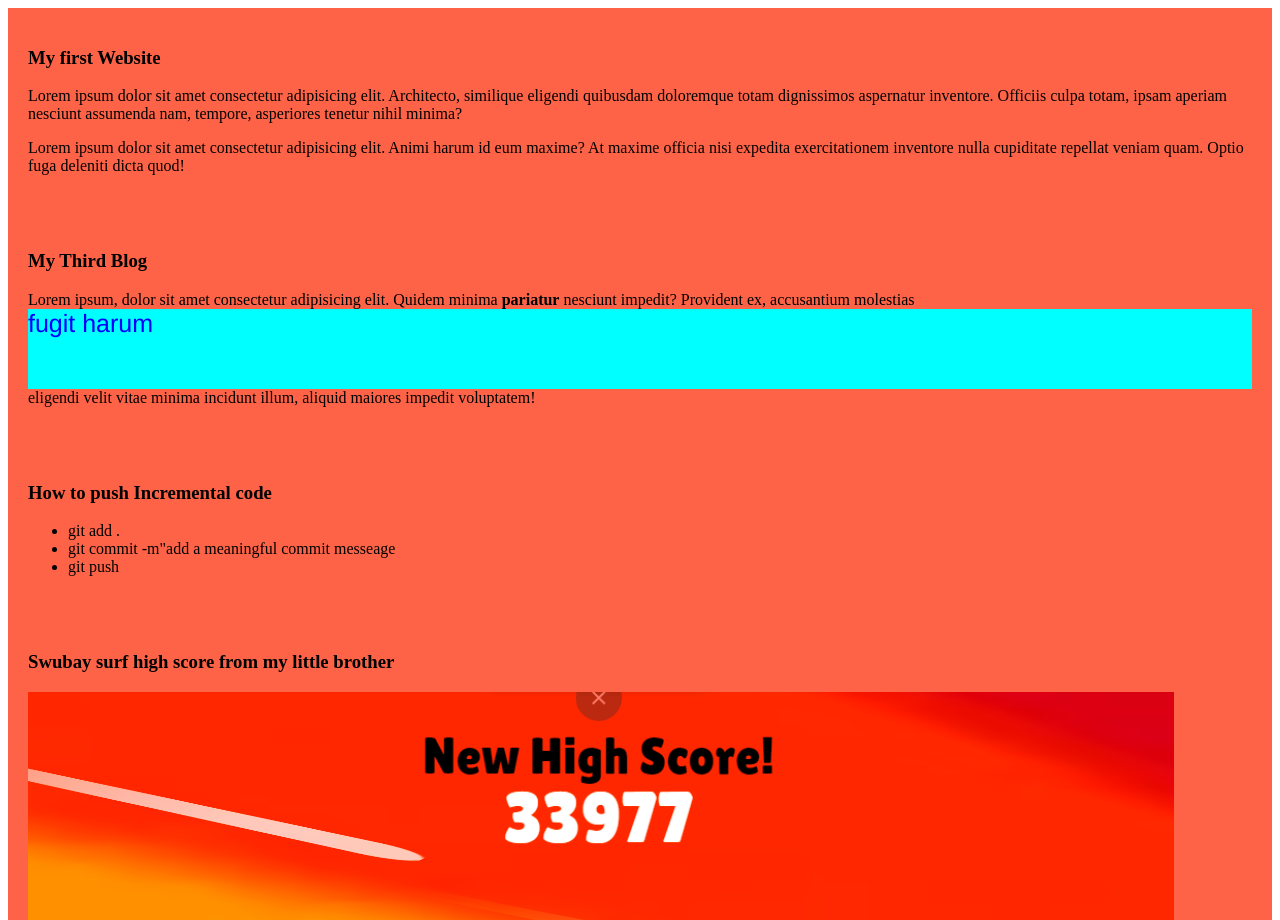
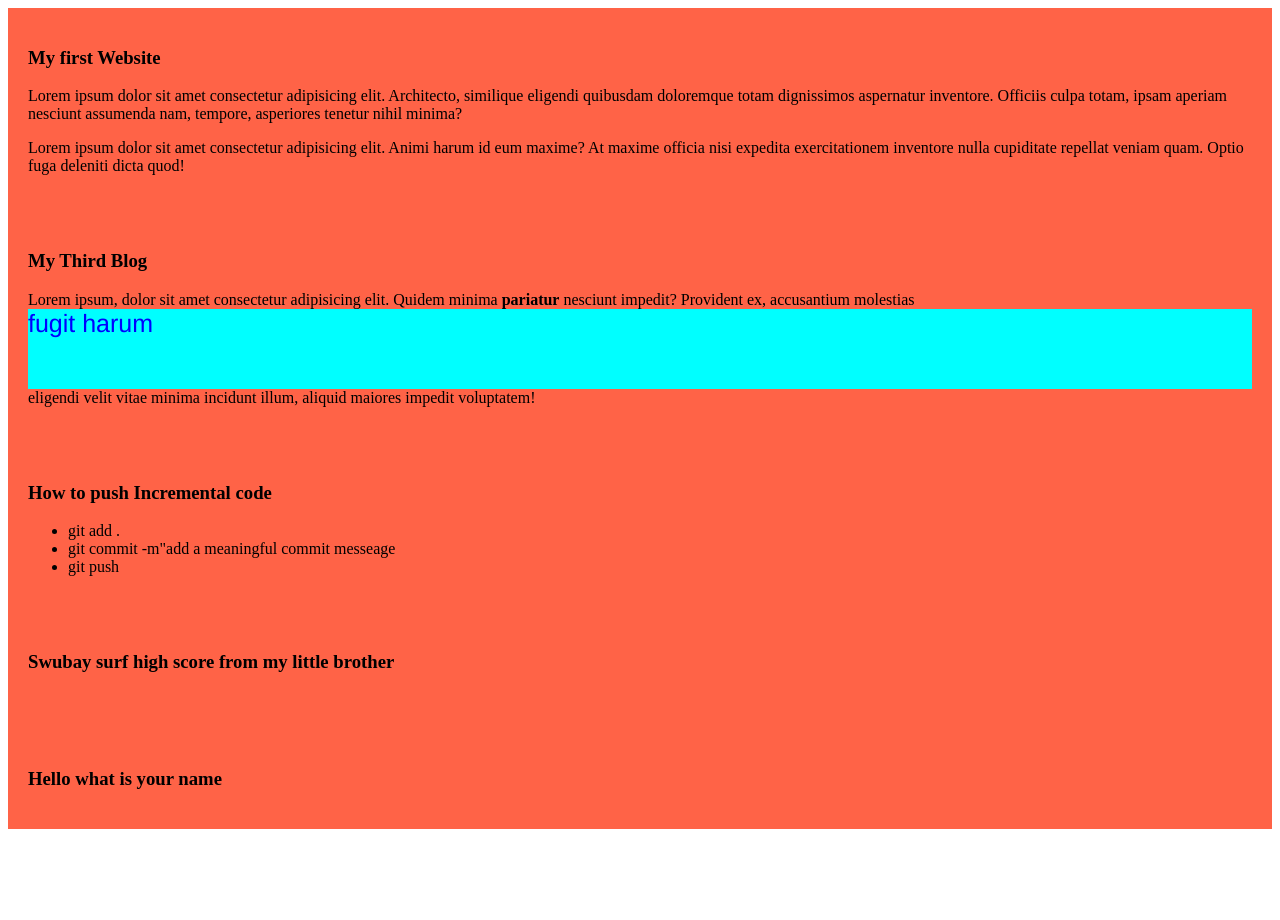
Before and after one commit to showmik426/my-simple-website, a plain HTML site: page index.html in a window 1280 px wide. Shown: the top 920 px of the page. After the commit the page ends 837 px from the top, so only its background shows below. Drawn offline with Linux system fonts and the light colour scheme.

Commit message:
just simple work

```diff
--- a/index.html
+++ b/index.html
@@ -32,5 +32,8 @@
         <h3>Swubay surf high score from my little brother</h3>
         <img src="images/subay high score.png" alt="">
     </div>
+    <div>
+        <h3>Hello what is your name </h3>
+    </div>
 </body>
 </html>
```
Also changed, not shown: images/subay high score.png (deleted).
